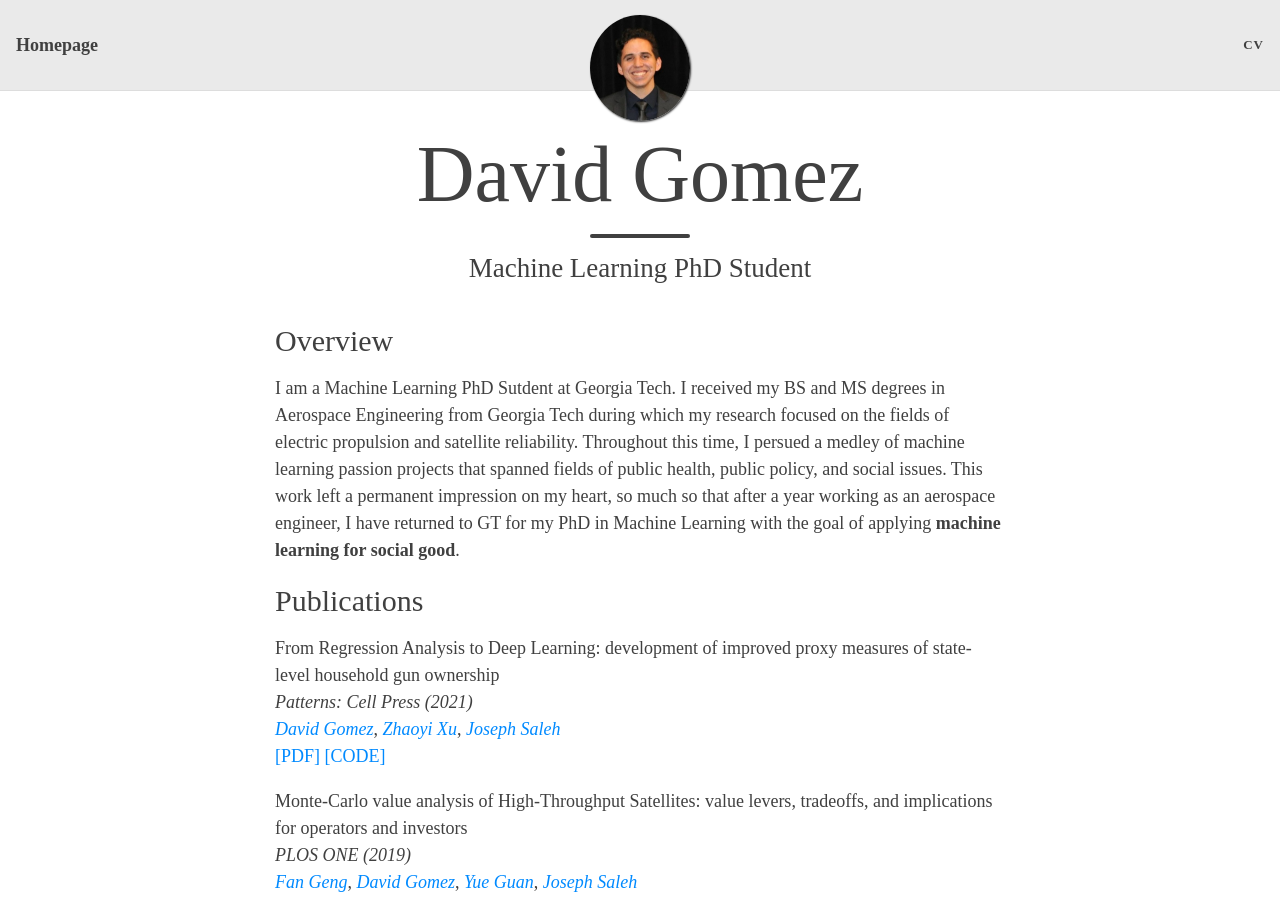
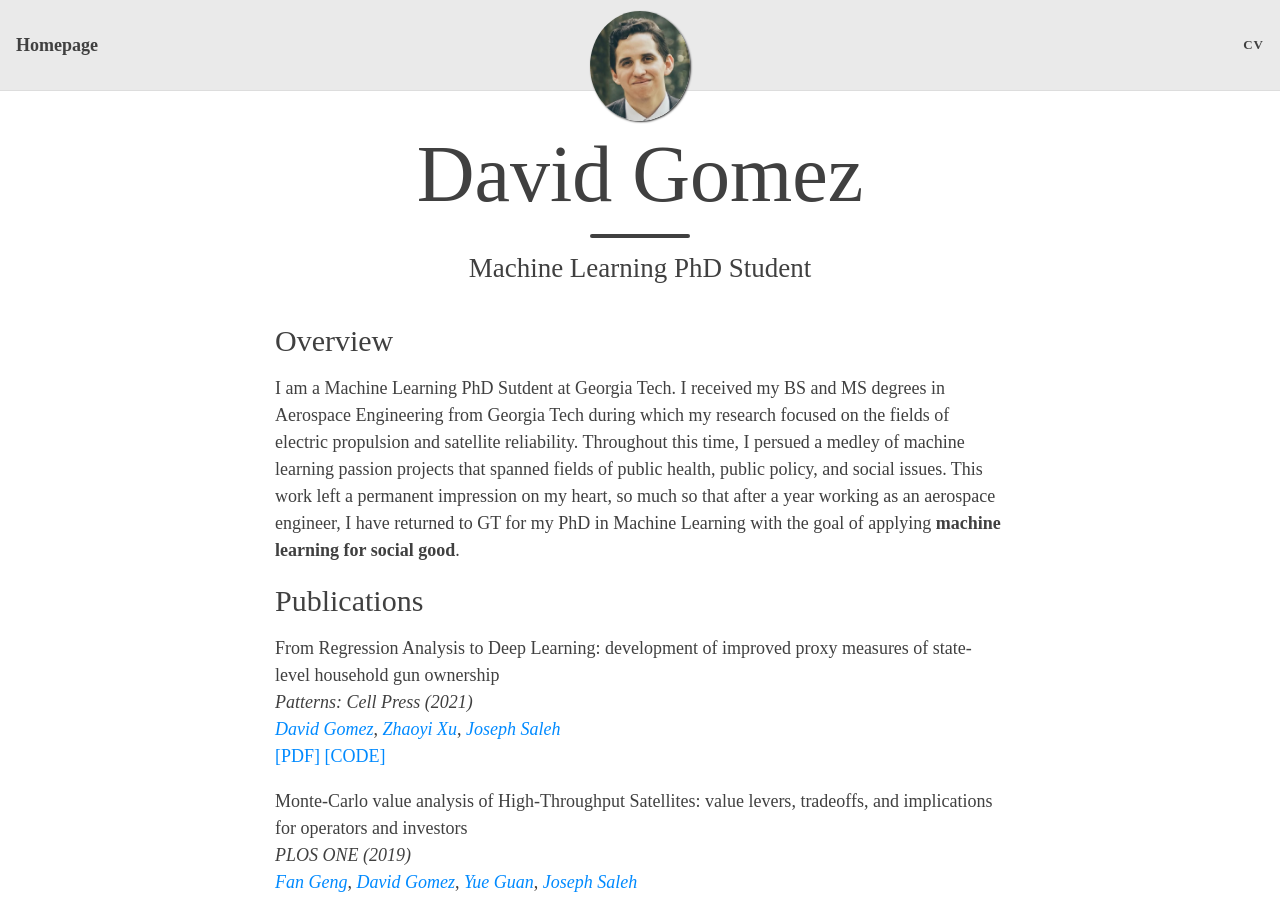
Before and after one commit to dbgomez94/dbgomez94.github.io, a Jekyll site: the page built from index.md, in a window 1280 px wide and 900 px high. Built offline with Jekyll 4.4.1, drawn with Linux system fonts in a browser that asks for light colours; nearby versions of some CDN libraries; the list of posts is cut into pages by our own code.

Commit message:
updated headshot

```diff
--- a/_config.yml
+++ b/_config.yml
@@ -32,7 +32,7 @@ navbar-links:
 
 # Image to show in the navigation bar - works best with a square image
 # Remove this parameter if you don't want an image in the navbar
-avatar: "/assets/img/dark_headshot_small.jpeg"
+avatar: "assets/img/wedding_headshot.jpeg"
 
 # By default, the image is cut into a circle. You can disable this behaviour by setting 'round-avatar: false'
 round-avatar: true
```
Also changed, not shown: assets/img/wedding_headshot.jpeg (added).
